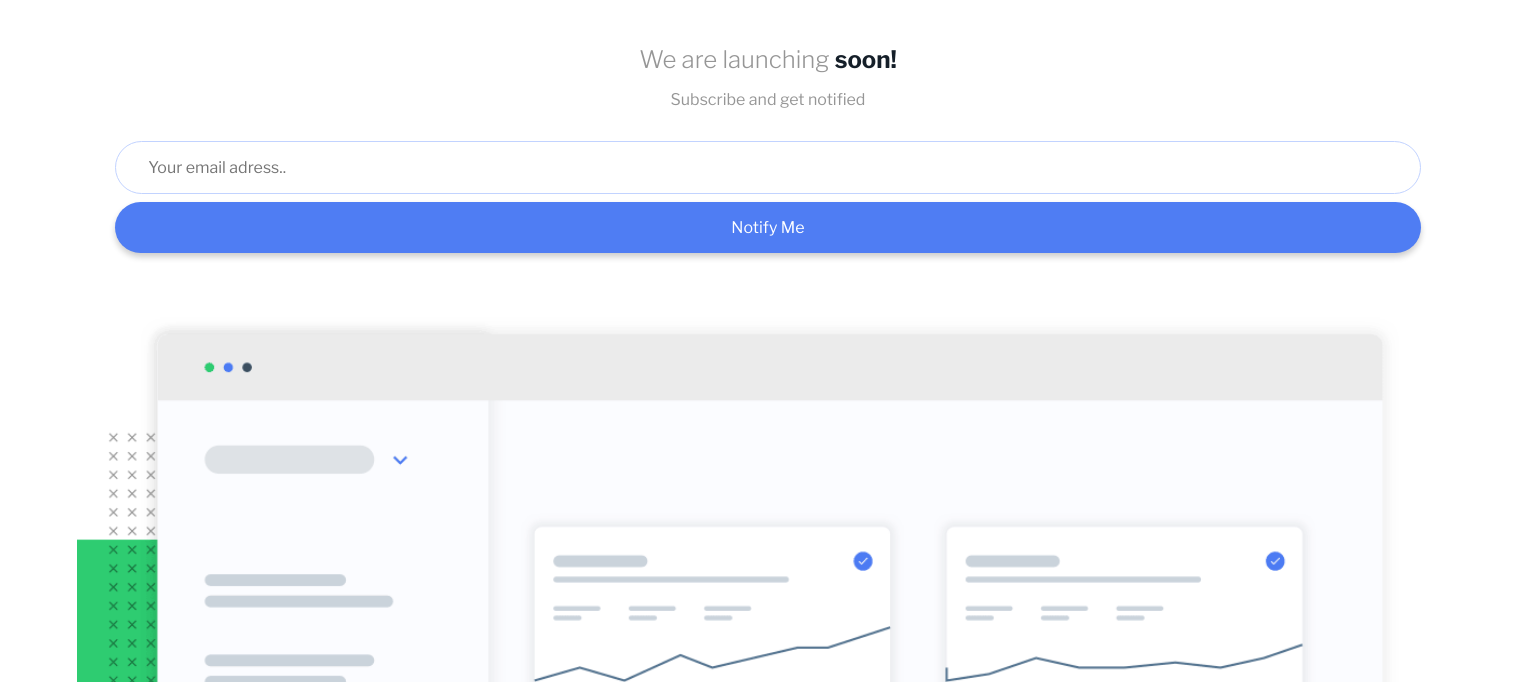
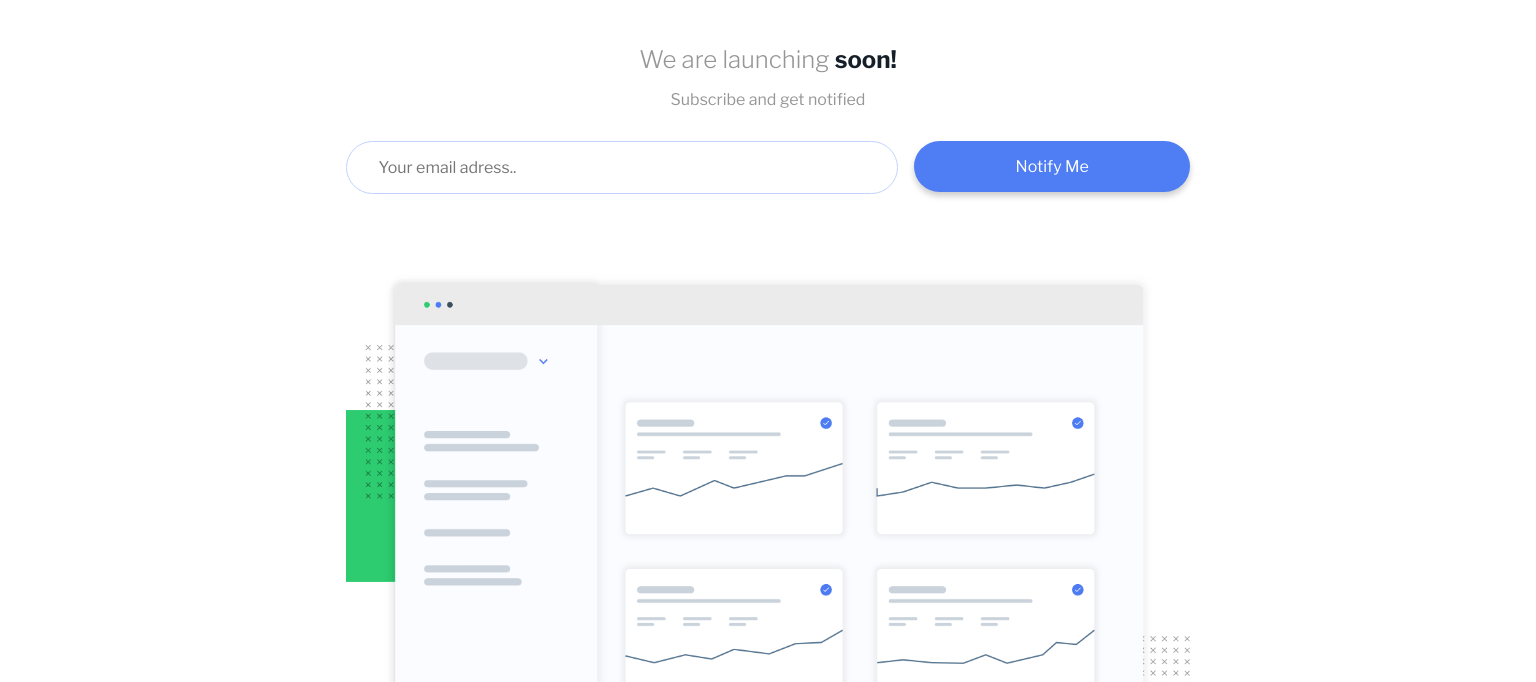
Before and after one commit to Mikiko-Shimosako/ping-coming-soon-page-master, a plain HTML site: page index.html in a window 1536 px wide. Shown: the part 102-784 px from the top of the page. Drawn offline with nearby package versions, Linux system fonts and the light colour scheme; some packages are replaced by stand-ins of ours.

Commit message:
PC.CSSまで

```diff
--- a/style.css
+++ b/style.css
@@ -116,3 +116,28 @@
   color: hsl(0, 0%, 59%);
   text-align: center;
 }
+
+@media (min-width: 1440px) {
+
+  .text-container,
+  .img-group {
+    width: 55%;
+  }
+
+  .input-group {
+    display: grid;
+    grid-template-columns: 2fr 1fr;
+    grid-template-rows: auto auto;
+    gap: 1rem;
+    align-items: start;
+  }
+
+  .error-message {
+    text-align: left;
+    margin-left: 2rem;
+  }
+
+  .dashboard {
+    margin-bottom: 4rem;
+  }
+}
```
